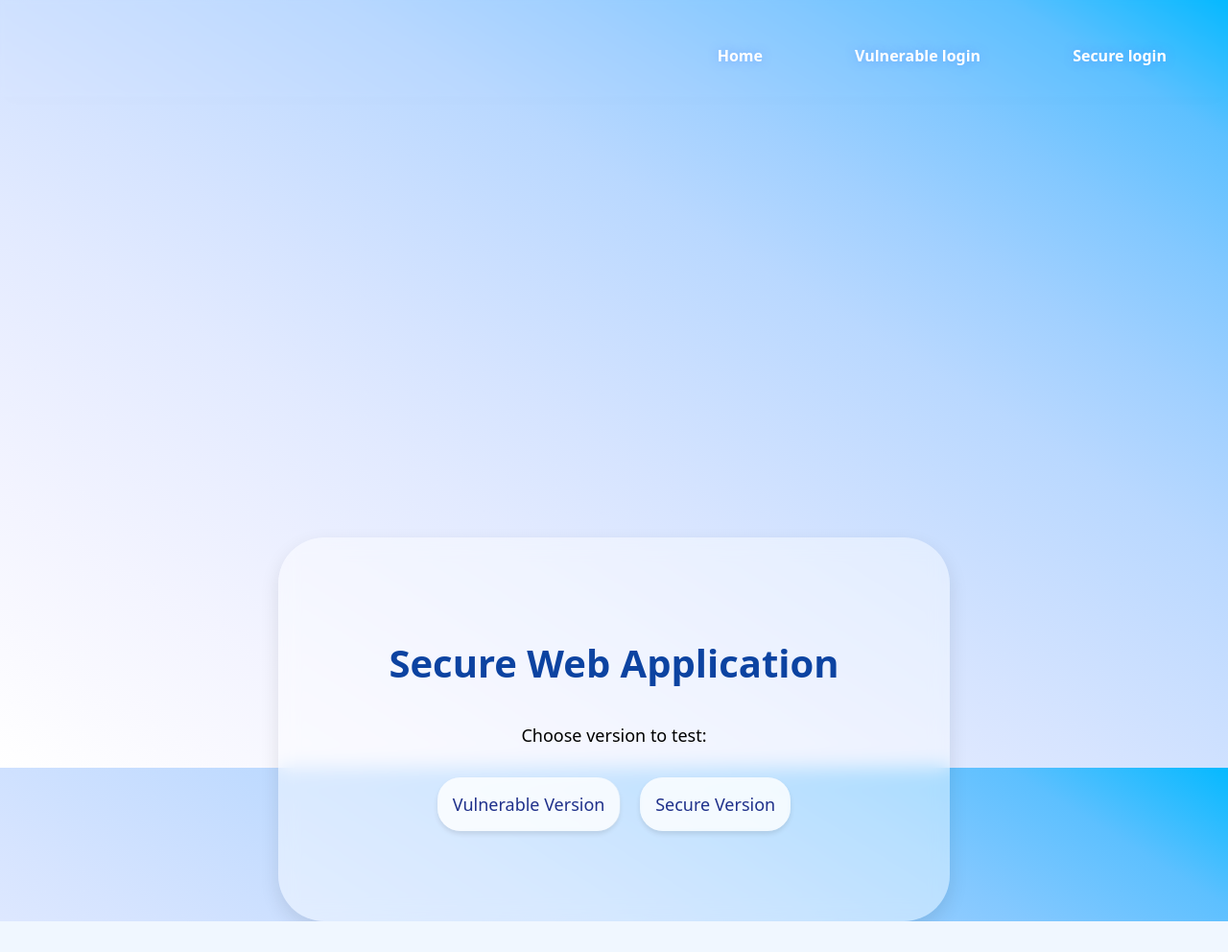
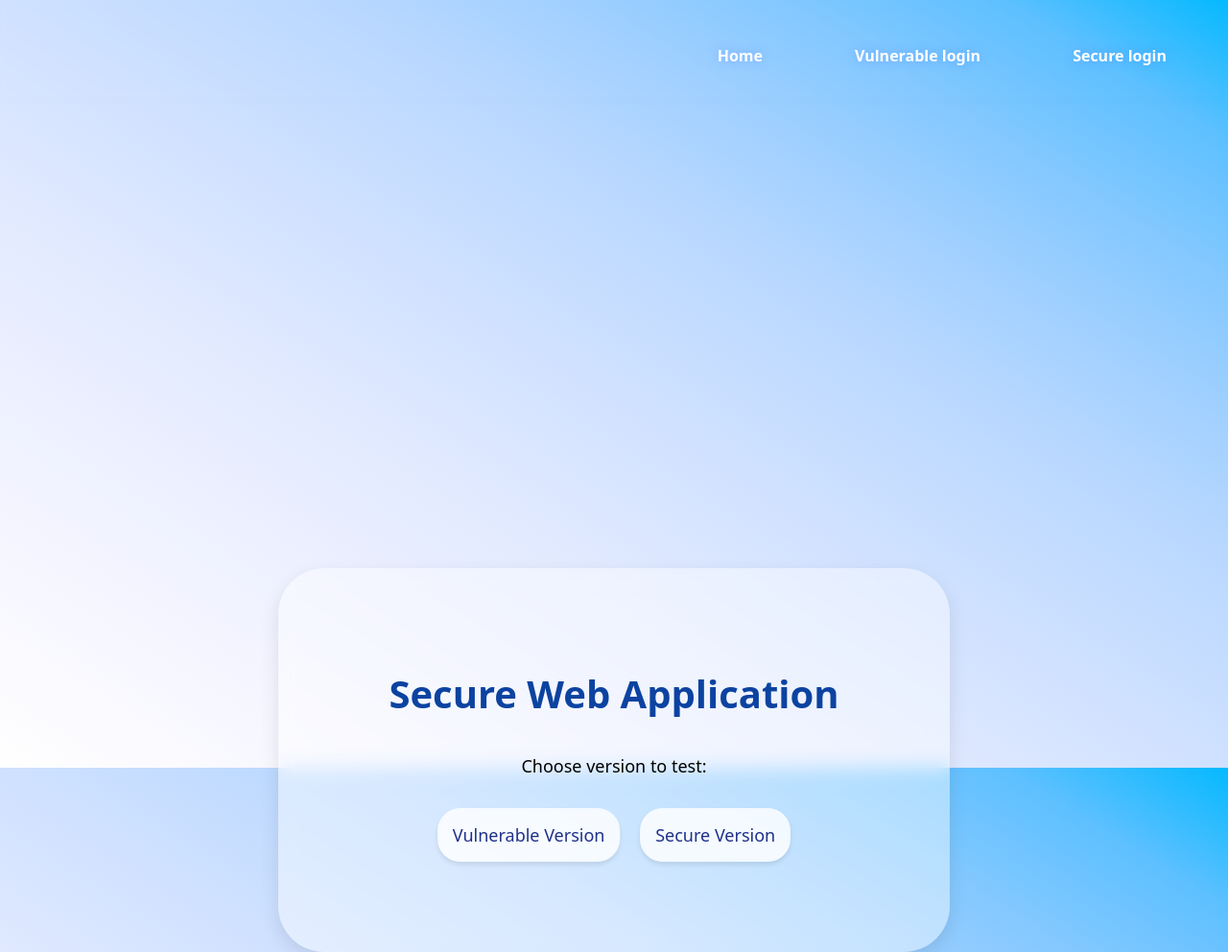
Before and after one commit to lollileeno/SecPro, a Python web app: template templates/home.html in a window 1280 px wide. Shown: the whole page at 96% size. Before the commit the page ends 960 px from the top, so only its background shows below. Run offline with Jinja, Linux system fonts and the light colour scheme; the template is opened without the code that fills it, so the values that code supplies are empty.

Commit message:
Increase body padding from 25rem to 27rem

```diff
--- a/static/style.css
+++ b/static/style.css
@@ -62,7 +62,7 @@ nav a:hover{
 body {
   background: #f4f6f9;
   display: grid;
-  padding:25rem;
+  padding:27rem;
   justify-content: center;
   align-items: center;
   height: 100vh;
```
